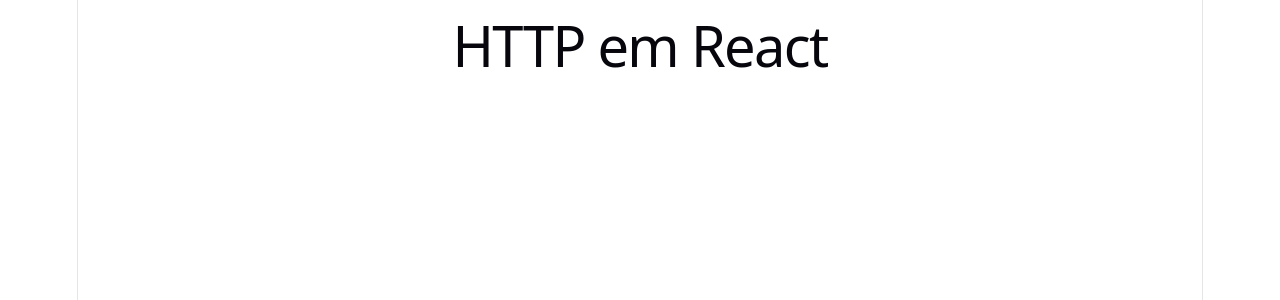
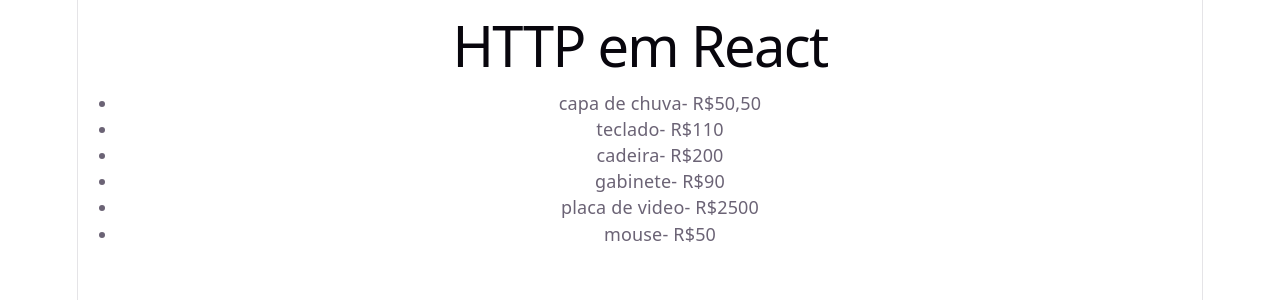
Before and after one commit to Matheus-H-A-Alves/HTTP_REACT, a React (Vite) app in the folder HTTP_REACT/http_react/: page / in a window 1280 px wide. Shown: the top 300 px of the page. Built offline with nearby package versions, Linux system fonts and the light colour scheme; data requests are answered from the project's data file.

Commit message:
atualizando app.jsx

```diff
--- a/HTTP_REACT/http_react/src/App.jsx
+++ b/HTTP_REACT/http_react/src/App.jsx
@@ -1,9 +1,43 @@
+import {use, useState, useEffect} from 'react'
+
+const url = "http://localhost:3000/products"
+
 import './App.css'
 
 function App() {
+  // 1. Resgatando dados
+  const [products, setProducts] = useState([]);
+
+  useEffect(() => {
+
+    async function getData() {
+
+      const res = await fetch(url)
+
+      const data = await res.json()
+
+      setProducts(data)
+
+    }
+    getData();
+
+
+
+  },[])
+
+
+
+
   return (
     <div className="App">
       <h1>HTTP em React</h1>
+      {/* 1 - resgate de dados */}
+      <ul>
+        {products.map((product) =>(
+          <li key={product.id}> {product.name}
+           - R${product.price}</li>
+        ))}
+      </ul>
 
     </div>
   );
```
